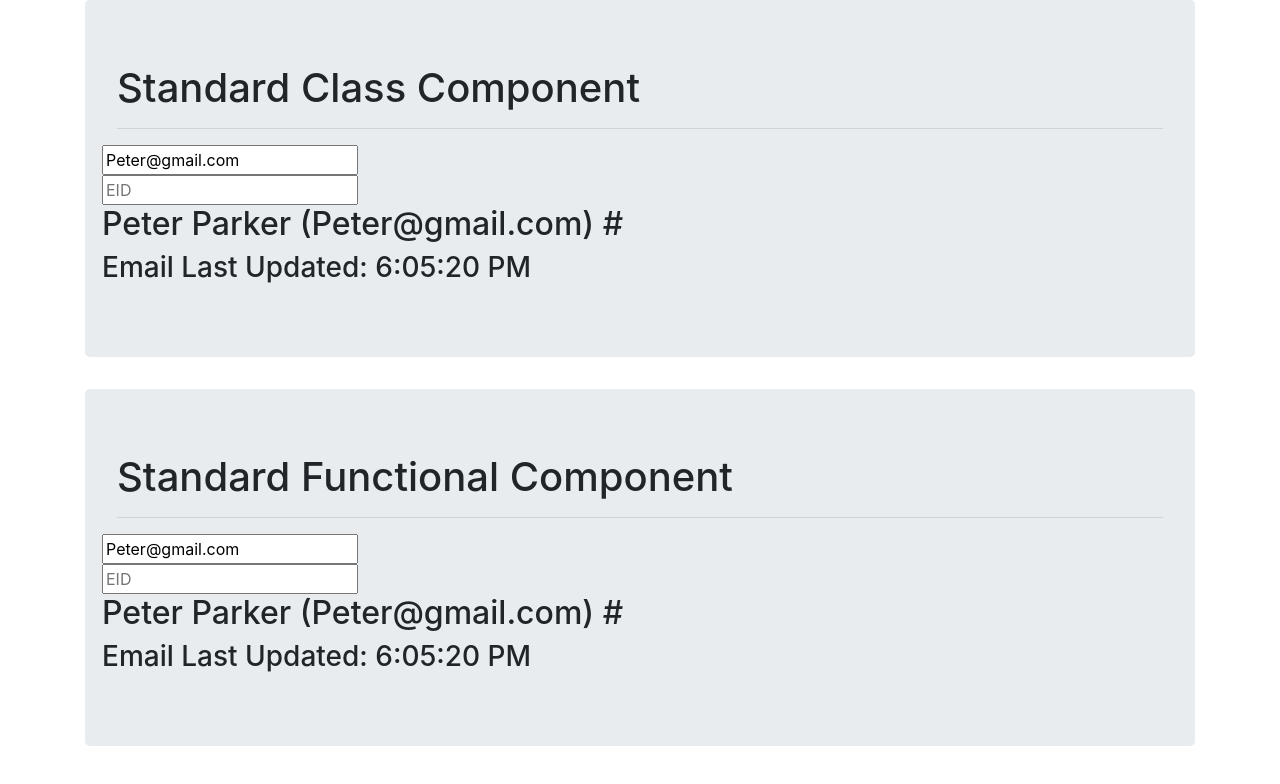
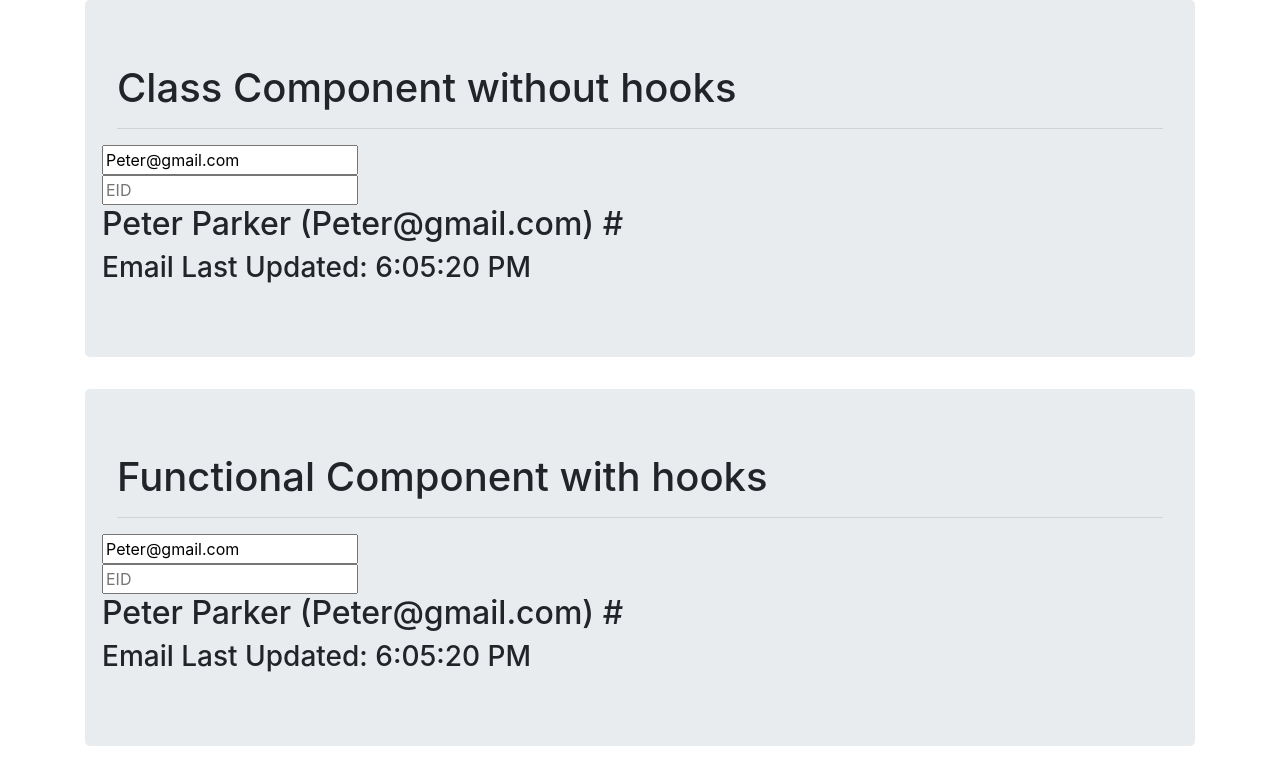
Before and after one commit to srkirkland/ReactJSHooks, a React (Create React App) app: page / in a window 1280 px wide. Shown: the top 784 px of the page. Built offline with nearby package versions, Linux system fonts and the light colour scheme.

Commit message:
nice refactor

```diff
--- a/src/App.js
+++ b/src/App.js
@@ -15,12 +15,12 @@ class App extends Component {
     return (
       <main role="main" className="container">
         <div className="jumbotron">
-          <h1>Standard Class Component</h1>
+          <h1>Class Component without hooks</h1>
           <hr />
           <Old first={name.first} last={name.last} />
         </div>
         <div className="jumbotron">
-          <h1>Standard Functional Component</h1>
+          <h1>Functional Component with hooks</h1>
           <hr />
           <New first={name.first} last={name.last} />
         </div>
--- a/src/New.js
+++ b/src/New.js
@@ -3,11 +3,7 @@ import React, { useState, useEffect } from 'react';
 export default function(props) {
   const email = useInput(props.first + '@gmail.com');
   const eid = useEid();
-  const [emailLastUpdated, setEmailLastUpdated] = useState(new Date());
-
-  useEffect(() => {
-    setEmailLastUpdated(new Date());
-  }, [email.value]);
+  const emailLastUpdated = useValueLastUpdated(email.value);
 
   return (
     <div>
@@ -35,6 +31,16 @@ export default function(props) {
       </div>
     </div>
   );
+}
+
+function useValueLastUpdated(trackedProperty) {
+  const [lastUpdated, setlastUpdated] = useState(new Date());
+
+  useEffect(() => {
+    setlastUpdated(new Date());
+  }, [trackedProperty]);
+
+  return lastUpdated;
 }
 
 // hook for EID plus validation
```
